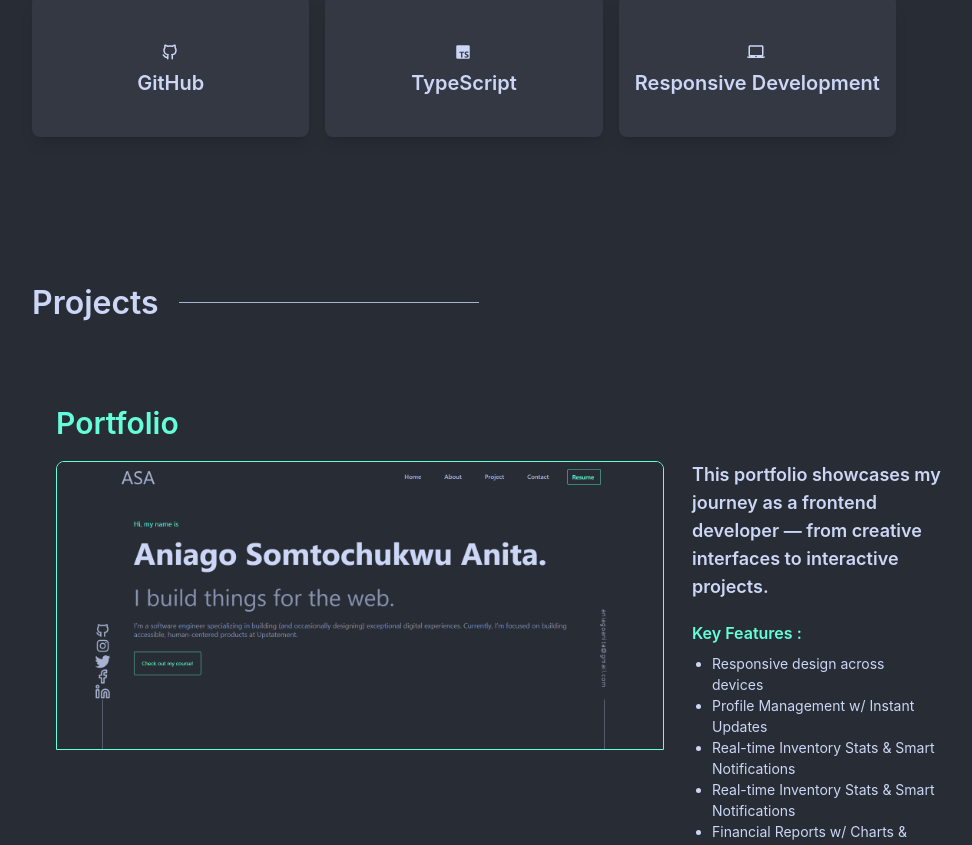
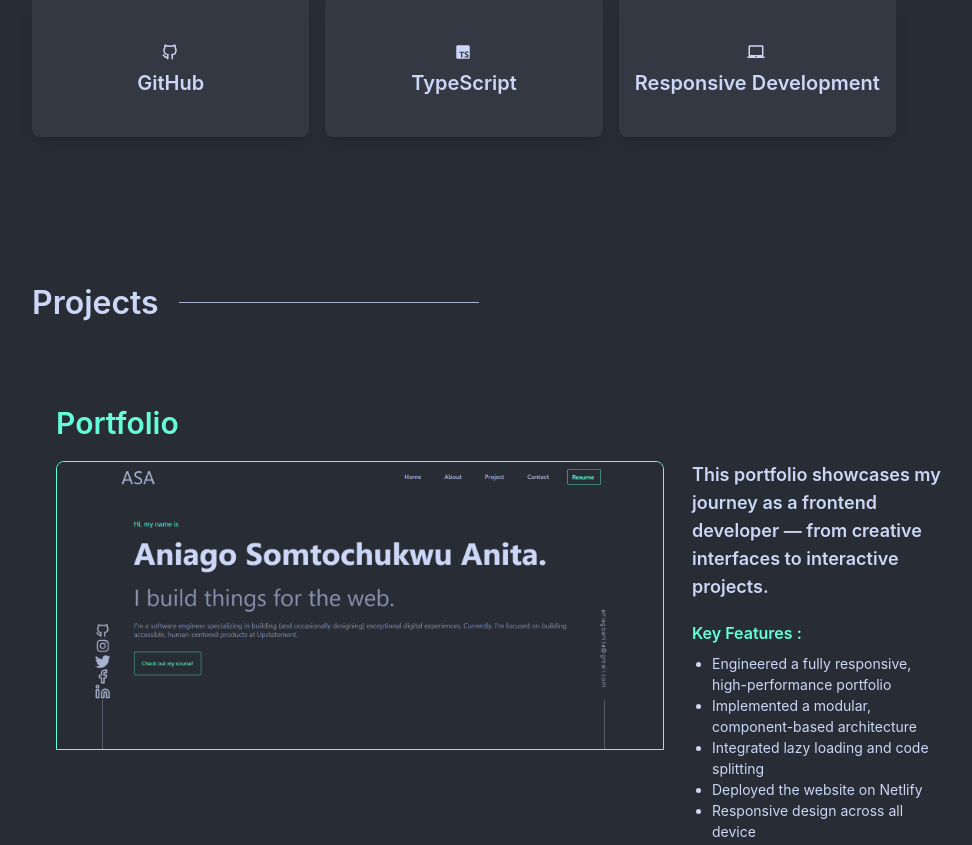
Before and after one commit to Anneytah/myPortfolio, a React (Create React App) app: page / in a window 1280 px wide. Shown: the part 1941-2786 px from the top of the page, without its empty margins (176-1148 px from the left). Built offline with nearby package versions, Linux system fonts and the light colour scheme.

Commit message:
Added scroll animation

```diff
--- a/package.json
+++ b/package.json
@@ -8,15 +8,19 @@
     "@testing-library/jest-dom": "^5.16.4",
     "@testing-library/react": "^13.3.0",
     "@testing-library/user-event": "^13.5.0",
+    "aos": "^2.3.4",
     "bootstrap": "^5.2.0",
+    "framer-motion": "^12.9.2",
     "react": "^18.2.0",
     "react-bootstrap": "^2.5.0",
     "react-burger-menu": "^3.0.8",
     "react-dom": "^18.2.0",
     "react-icons": "^4.10.1",
+    "react-intersection-observer": "^9.16.0",
     "react-pro-sidebar": "^0.7.1",
     "react-router-dom": "^6.30.0",
     "react-scripts": "5.0.1",
+    "react-scroll": "^1.9.3",
     "web-vitals": "^2.1.4"
   },
   "scripts": {
--- a/src/App.css
+++ b/src/App.css
@@ -106,7 +106,7 @@ nav .nav-div .nav-bar {
   padding: 1.25rem;
   line-height: 1;
   text-decoration: none;
-  cursor: pointer;
+  /* cursor: pointer; */
 }
 
 .about {
--- a/src/Components/Body.js
+++ b/src/Components/Body.js
@@ -1,5 +1,7 @@
 // import React from "react";
 import React, { useEffect, useState } from "react";
+import ScrollFadeIn from "./ScrollFadeIn";
+import { Element } from "react-scroll";
 import { TbBrandGithub } from "react-icons/tb";
 import { HiOutlineMail } from "react-icons/hi";
 import { BsTwitter } from "react-icons/bs";
@@ -9,11 +11,10 @@ import About from "./About";
 import Contact from "./Contact";
 import Project from "./Project";
 import NavBars from "./NavBar";
-import { Link } from "react-router-dom";
+import { Link } from "react-scroll";
 import Footer from "./Footer";
 
 function Body() {
-
   const [position, setPosition] = useState({ x: 0, y: 0 });
 
   // Update the cursor's position whenever it moves
@@ -31,26 +32,50 @@ function Body() {
 
   return (
     <div className="bg-[#282c34]">
-      <NavBars/>
-      <div aria-orientation="vertical" className="left lg:fixed lg:inline hidden w-[15%] bottom-0 left-0 right-auto text-[#a8b2d1]">
+      <NavBars />
+      <ScrollFadeIn>
+        <div
+          aria-orientation="vertical"
+          className="left lg:fixed lg:inline hidden w-[15%] bottom-0 left-0 right-auto text-[#a8b2d1]"
+        >
           <ul className="lists text-4xl text-[#a8b2d1]">
             <li className="py-2 hover:text-[#64ffda]">
-            <a href="https://github.com/Anneytah" className="icon"  target="_blank" rel="noreferrer">
+              <a
+                href="https://github.com/Anneytah"
+                className="icon"
+                target="_blank"
+                rel="noreferrer"
+              >
                 <TbBrandGithub />
               </a>
             </li>
             <li className="py-2 hover:text-[#64ffda]">
-            <a href="mailto:aniagoanita@gmail.com?subject=Portfolio%20Inquiry&body=Hi%2C%20my%20name%20is%20%5BYour%20Name%5D.%20I%20came%20across%20your%20portfolio%20and%20would%20love%20to%20discuss%20further." className="icon"  target="_blank" rel="noreferrer">
+              <a
+                href="mailto:aniagoanita@gmail.com?subject=Portfolio%20Inquiry&body=Hi%2C%20my%20name%20is%20%5BYour%20Name%5D.%20I%20came%20across%20your%20portfolio%20and%20would%20love%20to%20discuss%20further."
+                className="icon"
+                target="_blank"
+                rel="noreferrer"
+              >
                 <HiOutlineMail />
               </a>
             </li>
             <li className="py-2 hover:text-[#64ffda]">
-            <a href="https://x.com/anney_ta" className="icon" target="_blank" rel="noreferrer">
+              <a
+                href="https://x.com/anney_ta"
+                className="icon"
+                target="_blank"
+                rel="noreferrer"
+              >
                 <BsTwitter />
               </a>
             </li>
             <li className="py-2 hover:text-[#64ffda]">
-            <a href="https://wa.me/2348081005275?text=Hello%20bud%2C%20I%20just%20viewed%20your%20portfolio%20and%20I%E2%80%99m%20interested%20in%20working%20with%20you.%20Could%20we%20chat%20more%3F" className="icon"  target="_blank" rel="noreferrer">
+              <a
+                href="https://wa.me/2348081005275?text=Hello%20bud%2C%20I%20just%20viewed%20your%20portfolio%20and%20I%E2%80%99m%20interested%20in%20working%20with%20you.%20Could%20we%20chat%20more%3F"
+                className="icon"
+                target="_blank"
+                rel="noreferrer"
+              >
                 <BsWhatsapp />
               </a>
             </li>
@@ -58,7 +83,8 @@ function Body() {
               <a
                 href="https://www.linkedin.com/in/aniago-anita/"
                 className="icon"
-               target="_blank" rel="noreferrer"
+                target="_blank"
+                rel="noreferrer"
               >
                 <FiLinkedin />
               </a>
@@ -66,57 +92,79 @@ function Body() {
           </ul>
         </div>
 
-      <div aria-orientation="vertical" className="right lg:fixed lg:inline hidden w-[18%] bottom-0 left-auto right-0 text-[#a8b2d1]">
+        <div
+          aria-orientation="vertical"
+          className="right lg:fixed lg:inline hidden w-[18%] bottom-0 left-auto right-0 text-[#a8b2d1]"
+        >
           <div className="column">
-          <a href="mailto:aniagoanita@gmail.com?subject=Portfolio%20Inquiry&body=Hi%2C%20my%20name%20is%20%5BYour%20Name%5D.%20I%20came%20across%20your%20portfolio%20and%20would%20love%20to%20discuss%20further." target="_blank" rel="noreferrer">aniagoanita@gmail.com</a>
+            <a
+              href="mailto:aniagoanita@gmail.com?subject=Portfolio%20Inquiry&body=Hi%2C%20my%20name%20is%20%5BYour%20Name%5D.%20I%20came%20across%20your%20portfolio%20and%20would%20love%20to%20discuss%20further."
+              target="_blank"
+              rel="noreferrer"
+            >
+              aniagoanita@gmail.com
+            </a>
           </div>
         </div>
 
         <main className="lg:p-52 lg:pt-0 p-9 overflow-hidden">
           <section>
             <div>
-            <h1 className="pb-2 text-sm lg:mt-64 mt-28 text-[#64ffda]" >
+              <h1 className="pb-2 text-sm lg:mt-64 mt-28 text-[#64ffda]">
                 Hi, my name is
               </h1>
             </div>
             <div>
-            <h2
-              className="pb-5 text-7xl max-sm:text-3xl text-[#ccd6f6] "
-            >
+              <h2 className="pb-5 text-7xl max-sm:text-3xl text-[#ccd6f6] ">
                 <b>Aniago Somtochukwu Anita.</b>
               </h2>
             </div>
             <div>
-            <h3
-              className="text-4xl pb-0 mt-0 max-sm:text-2xl text-[#8892b0]"
-            >
+              <h3 className="text-4xl pb-0 mt-0 max-sm:text-2xl text-[#8892b0]">
                 Designing Interfaces That Speak to Users.
               </h3>
             </div>
             <div style={{ minWidth: 10 }}>
-            <p className="text-[#8892b0] mt-3 lg:text-[15px] text-sm max-sm:w-full"
+              <p
+                className="text-[#8892b0] mt-3 lg:text-[15px] text-sm max-sm:w-full"
                 style={{
                   lineHeight: 1.3,
                 }}
               >
-              I’m a frontend developer who’s
-              passionate about crafting beautiful, dynamic web experiences that
-              wow users. With every line of code, I turn ideas into interactive,
-              visually stunning websites that are fast, responsive, and designed
-              to impress!
+                I’m a frontend developer who’s passionate about crafting
+                beautiful, dynamic web experiences that wow users. With every
+                line of code, I turn ideas into interactive, visually stunning
+                websites that are fast, responsive, and designed to impress!
               </p>
             </div>
             <div style={{ marginTop: 50 }}>
-            <Link to="/project">
-            <a href="/" className="course-link">
+              <Link
+                to="project"
+                smooth={true}
+                duration={500}
+                offset={-70}
+                className="cursor-pointer course-link"
+              >
                 Check out my Projects !
-            </a>
               </Link>
             </div>
 
+
+            <ScrollFadeIn>
+              <Element name="about">
                 <About />
+              </Element>
+            </ScrollFadeIn>
+
+            <ScrollFadeIn>
+              <Element name="project">
                 <Project />
+              </Element>
+            </ScrollFadeIn>
+
+            <ScrollFadeIn>
               <Contact />
+            </ScrollFadeIn>
 
             <div className="inline lg:hidden">
               <Footer />
@@ -131,6 +179,7 @@ function Body() {
             left: position.x - 20,
           }}
         ></div>
+      </ScrollFadeIn>
     </div>
   );
 }
--- a/src/Components/Card.jsx
+++ b/src/Components/Card.jsx
@@ -30,7 +30,6 @@ const Card = (props) => {
             <ul className="list-disc text-[#ccd6f6] lg:text-[14px] px-5">
               <li>{props.first}</li>
               <li>{props.second}</li>
-              <li>{props.third}</li>
               <li>{props.third}</li>
               <li>{props.forth}</li>
               <li>{props.fifth}</li>
--- a/src/Components/ContactMe.jsx
+++ b/src/Components/ContactMe.jsx
@@ -7,11 +7,13 @@ import { FaMapLocationDot } from "react-icons/fa6";
 import { MdOutlineWifiCalling } from "react-icons/md";
 import { MdAlternateEmail } from "react-icons/md";
 import Footer from "./Footer";
+import ScrollFadeIn from "./ScrollFadeIn";
 
 const ContactMe = () => {
   return (
     <div className="bg-[#282c34] pb-10 mt-6 overflow-hidden">
       <NavBars />
+      <ScrollFadeIn>
       <div className="mx-auto mt-36 max-w-6xl">
         <h2 className="text-center text-4xl py-2">
           <span className="text-[#ccd6f6]">Get In</span>{" "}
@@ -102,6 +104,7 @@ const ContactMe = () => {
         </div>
       </div>
       <Footer />
+    </ScrollFadeIn>
     </div>
   );
 };
--- a/src/Components/Project.js
+++ b/src/Components/Project.js
@@ -4,7 +4,9 @@ import Portfolio from "../Image/Portfolio.png";
 import Weather from "../Image/Weather.png";
 import Space from "../Image/Space.png"
 import Dictionary from "../Image/Dictionary.png";
-import Stoman from "../Image/Stoman.png";
+import Progfams from "../Image/Progfams.png"
+// import Stoman from "../Image/Stoman.png";
+import ScrollFadeIn from "./ScrollFadeIn.jsx";
 
 const Project = () => {
   return (
@@ -16,23 +18,28 @@ const Project = () => {
 
         <div className="">
           <div className="lg:p-6">
+            <ScrollFadeIn>
             <Card
               img={Portfolio}
               title="Portfolio"
               description="This portfolio showcases my journey as a frontend developer — from creative interfaces to interactive projects."
               feature="Key Features :"
-              first="Responsive design across devices"
-              second="Profile Management w/ Instant Updates"
-              third="Real-time Inventory Stats & Smart Notifications"
-              forth="Financial Reports w/ Charts & Insights"
-              fifth="Advanced Product Search & Customer Management"
+              first="Engineered a fully responsive, high-performance portfolio"
+              second="Implemented a modular, component-based architecture"
+              third="Integrated lazy loading and code splitting"
+              forth="Deployed the website on Netlify "
+              fifth="Responsive design across all device"
               tech = "Tech Stack :"
               react = "React"
               tailwind = "Taiwind"
               frame = "Framer Motion"
               view = "View Live"
               repo = "Repository"
+              link = "https://aniago-anita.netlify.app/"
+              repoLink = "https://github.com/Anneytah/myPortfolio"
             />
+            </ScrollFadeIn>
+            <ScrollFadeIn>
             <Card
               img={Weather}
               title="Weather App"
@@ -53,16 +60,18 @@ const Project = () => {
               repoLink = "https://github.com/Anneytah/weather-forecast"
               reverse
             />
+            </ScrollFadeIn>
+            <ScrollFadeIn>
             <Card
               img={Space}
               title="Space Tourism"
-              description="My portfolio showcasing my talent"
+              description="A website specifically for space tourism"
               feature="Key Features :"
-              first="Collapsible Sidebar w/ Theme Support"
-              second="Profile Management w/ Instant Updates"
-              third="Real-time Inventory Stats & Smart Notifications"
-              forth="Financial Reports w/ Charts & Insights"
-              fifth="Advanced Product Search & Customer Management"
+              first="Responsive Design"
+              second="It's beautiful"
+              third="It's unique"
+              forth="Clean UI"
+              fifth="You can see everything in space from here 😊"
               tech = "Tech Stack :"
               react = "React"
               tailwind = "Taiwind"
@@ -70,9 +79,11 @@ const Project = () => {
               view = "View Live"
               repo = "Repository"
             />
+            </ScrollFadeIn>
           </div>
 
           <div className="lg:p-6">
+          <ScrollFadeIn>
             <Card
               img={Dictionary}
               title="Dictionary"
@@ -93,23 +104,27 @@ const Project = () => {
               repoLink = "https://github.com/Anneytah/dictionary-app"
               reverse
             />
+            </ScrollFadeIn>
+            <ScrollFadeIn>
             <Card
-              img={Stoman}
-              title="Stoman"
-              description="My portfolio showcasing my talent"
+              img={Progfams}
+              title="Progfams"
+              description="A bootcamp website that offers high quality courses"
               feature="Key Features :"
-              first="Collapsible Sidebar w/ Theme Support"
-              second="Profile Management w/ Instant Updates"
-              third="Real-time Inventory Stats & Smart Notifications"
-              forth="Financial Reports w/ Charts & Insights"
-              fifth="Advanced Product Search & Customer Management"
+              first="Clean UI"
+              second="Showcases available courses"
+              third="Responsive across all device"
+              forth="Nice combination of colours"
+              fifth="Clean, User-Friendly Interface"
               tech = "Tech Stack :"
-              react = "React"
-              tailwind = "Taiwind"
-              frame = "Framer Motion"
+              react = "HTML5"
+              tailwind = "CSS3"
+              frame = "Bootstrap"
               view = "View Live"
               repo = "Repository"
+              repoLink = "https://github.com/Anneytah/progfams"
             />
+            </ScrollFadeIn>
           </div>
         </div>
       </div>
--- /dev/null
+++ b/src/Components/ScrollFadeIn.jsx
@@ -0,0 +1,23 @@
+// ScrollFadeIn.js
+import { motion } from "framer-motion";
+import { useInView } from "react-intersection-observer";
+
+const ScrollFadeIn = ({ children }) => {
+  const { ref, inView } = useInView({
+    triggerOnce: true,
+    threshold: 0.1,
+  });
+
+  return (
+    <motion.div
+      ref={ref}
+      initial={{ opacity: 0, y: 50 }}
+      animate={inView ? { opacity: 1, y: 0 } : {}}
+      transition={{ duration: 0.8, ease: "easeOut" }}
+    >
+      {children}
+    </motion.div>
+  );
+};
+
+export default ScrollFadeIn;
--- a/src/Components/Skills.jsx
+++ b/src/Components/Skills.jsx
@@ -8,7 +8,9 @@ import { BsBootstrapFill } from "react-icons/bs";
 import { TbBrandGithub } from "react-icons/tb";
 import { MdLaptopMac } from "react-icons/md";
 import { BiLogoTypescript } from "react-icons/bi";
+import ScrollFadeIn from './ScrollFadeIn';
 // import { FaPen } from "react-icons/fa";
+
 
 
 const skills = [
@@ -82,7 +84,7 @@ const Skills = () => {
     //     </div>
     //   </div>
     // </section>
-
+<ScrollFadeIn>
        <section className="py-12 mt-24">
       <div className="container mx-auto">
         <h2 className="text-3xl mb-8 text-[#ccd6f6] project">Tech Stack</h2>
@@ -104,6 +106,7 @@ const Skills = () => {
         </div>
       </div>
     </section>
+    </ScrollFadeIn>
   )
 }
 
```
Also changed, not shown: src/Components/NavBar.jsx (+11 -7 lines), src/Image/Progfams.png (added), 1 other file (tests, documents, lock files or other folders). Lines whose indentation alone changed are shown as unchanged.
